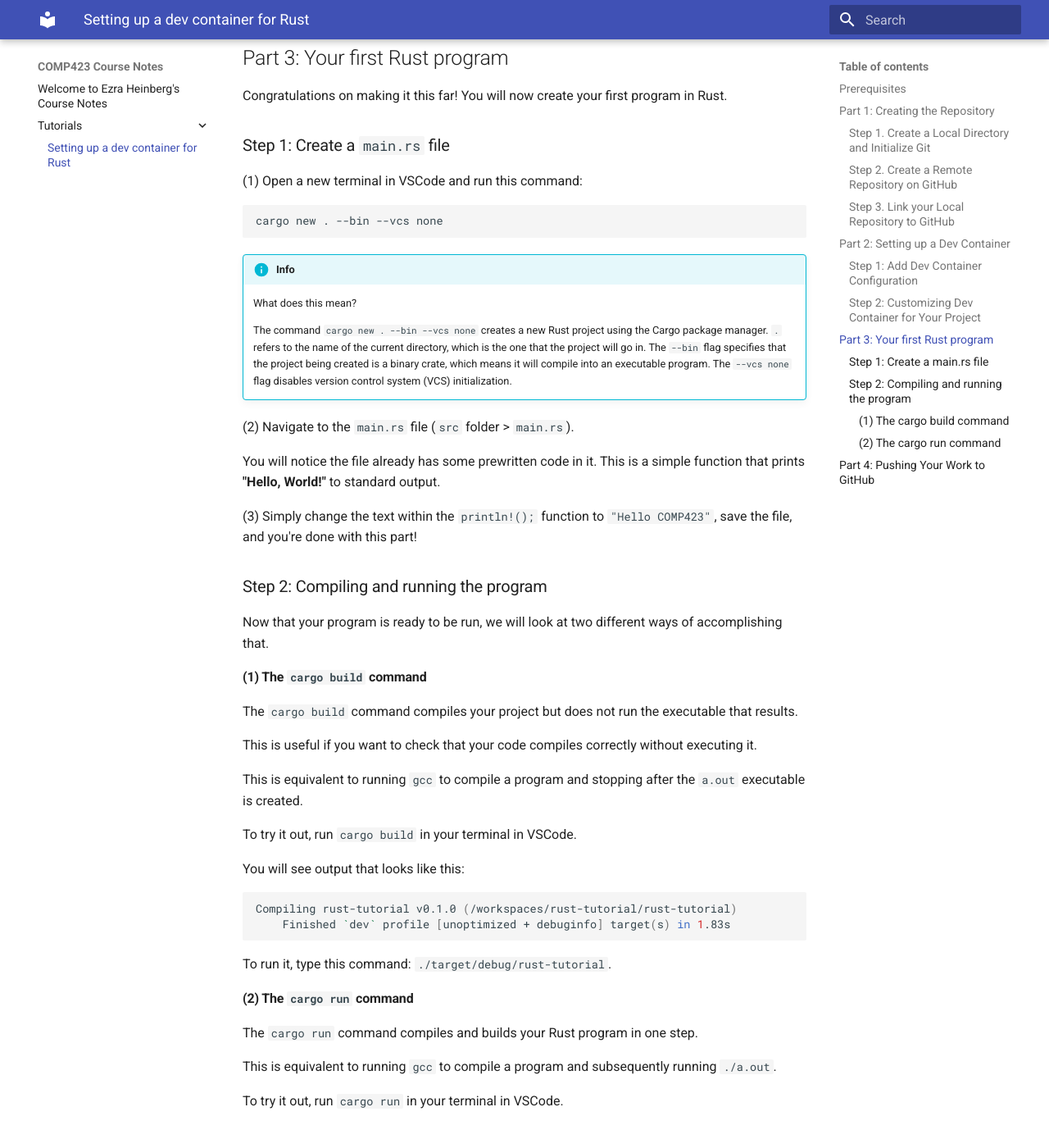
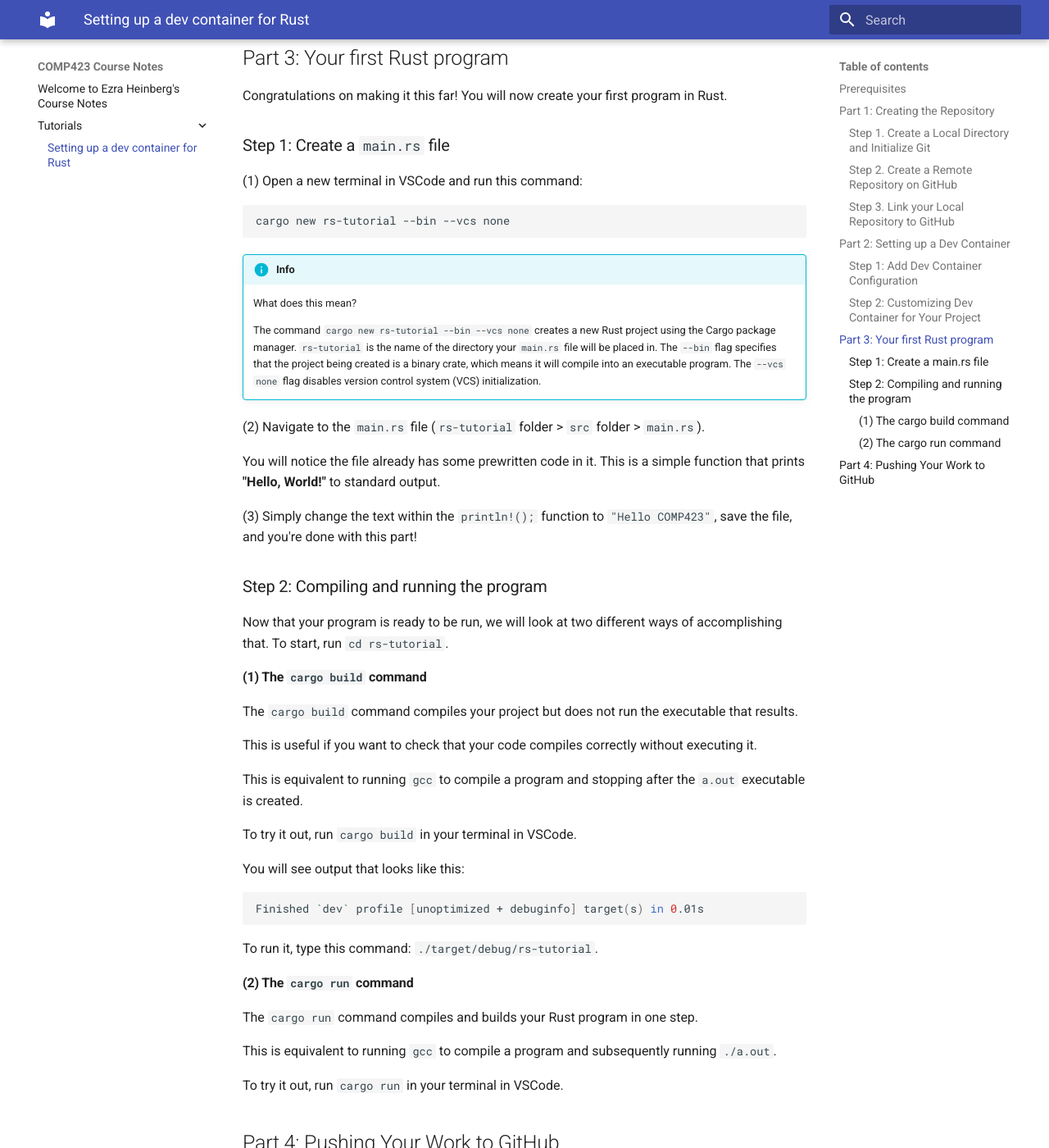
Before and after one commit to ezra45/comp423-course-notes, an MkDocs documentation site: the page built from docs/tutorials/rust-setup.md, in a window 1280 px wide and 1400 px high, scrolled down 3875 px. Shown: the whole window at 82% size. Built offline with MkDocs 1.6.1 and Material for MkDocs 9.7.7, drawn with Linux system fonts in a browser that asks for light colours.

Commit message:
Fix rust program bugs

````diff
--- a/docs/tutorials/rust-setup.md
+++ b/docs/tutorials/rust-setup.md
@@ -169,15 +169,15 @@ Congratulations on making it this far! You will now create your first program in
 (1) Open a new terminal in VSCode and run this command:
 
 ```shell
-cargo new . --bin --vcs none
+cargo new rs-tutorial --bin --vcs none
 ```
 
 !!! info
     What does this mean?
 
-    The command ```cargo new . --bin --vcs none``` creates a new Rust project using the Cargo package manager. ```.``` refers to the name of the current directory, which is the one that the project will go in. The ```--bin``` flag specifies that the project being created is a binary crate, which means it will compile into an executable program. The ```--vcs none``` flag disables version control system (VCS) initialization.
+    The command ```cargo new rs-tutorial --bin --vcs none``` creates a new Rust project using the Cargo package manager. ```rs-tutorial``` is the name of the directory your ```main.rs``` file will be placed in. The ```--bin``` flag specifies that the project being created is a binary crate, which means it will compile into an executable program. The ```--vcs none``` flag disables version control system (VCS) initialization.
 
-(2) Navigate to the ```main.rs``` file (```src``` folder > ```main.rs```).
+(2) Navigate to the ```main.rs``` file (```rs-tutorial``` folder > ```src``` folder > ```main.rs```).
 
 You will notice the file already has some prewritten code in it. This is a simple function that prints **"Hello, World!"** to standard output.
 
@@ -185,7 +185,7 @@ You will notice the file already has some prewritten code in it. This is a simpl
 
 ### Step 2: Compiling and running the program
 
-Now that your program is ready to be run, we will look at two different ways of accomplishing that.
+Now that your program is ready to be run, we will look at two different ways of accomplishing that. To start, run ```cd rs-tutorial```.
 
 #### (1) The ```cargo build``` command
 
@@ -200,11 +200,10 @@
 You will see output that looks like this:
 
 ```shell
-Compiling rust-tutorial v0.1.0 (/workspaces/rust-tutorial/rust-tutorial)
-    Finished `dev` profile [unoptimized + debuginfo] target(s) in 1.83s
+Finished `dev` profile [unoptimized + debuginfo] target(s) in 0.01s
 ```
 
-To run it, type this command: ```./target/debug/rust-tutorial```.
+To run it, type this command: ```./target/debug/rs-tutorial```.
 
 #### (2) The ```cargo run``` command
 
````
